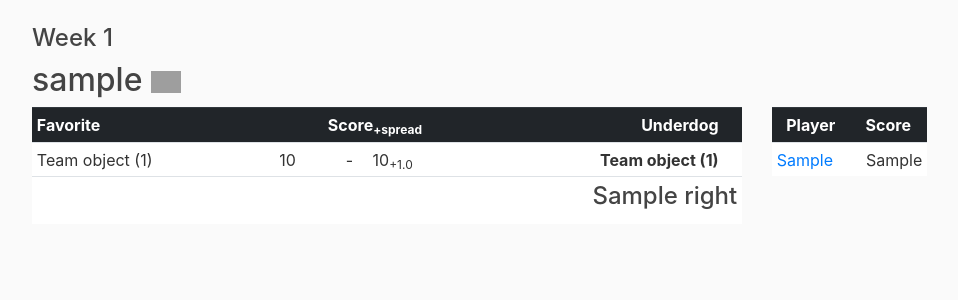
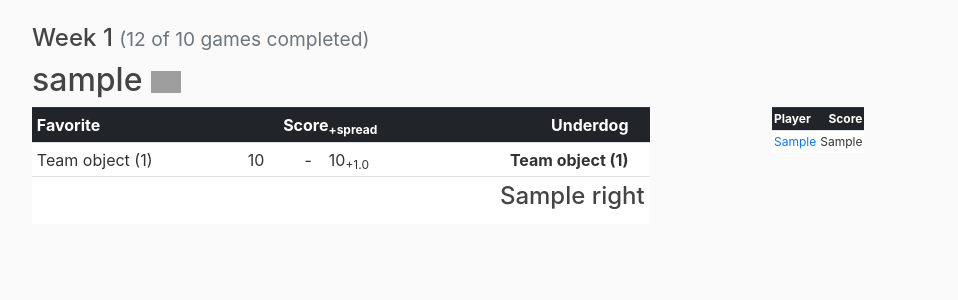
Before and after one commit to tammer/pool, a Django app: template pool/templates/pool/results.html in a window 1280 px wide. Shown: the part 56-356 px from the top of the page, without its empty margins (68-1026 px from the left). Run offline with Django 3.2, Linux system fonts and the light colour scheme; tables that the repository leaves empty hold one stand-in row (values such as "Sample post"); the template is opened without the code that fills it: values that come from a table or form of the project are taken from there, most other values are stand-ins (such as "Sample title", 1, 10 or a date in 2020); some libraries are stand-ins or nearby versions; grey boxes are pictures that could not be loaded.

Commit message:
style improvements

```diff
--- a/pool/management/commands/loadusers.py
+++ b/pool/management/commands/loadusers.py
@@ -15,7 +15,7 @@ class Command(BaseCommand):
 			print("Aborting")
 			exit()
 
-		for username in ['John','Adel','Andy','Madelyn','Mike','David']:
+		for username in ['John','Adel','Andy','Madelyn','Mike','David','Feldman','MichaelC','MikeLeroux','Lee','Whiler','Joff','Adam','Ivan','Tristan','Snow','MikeK','Steve','Ethan','Jason','Mark','Dustan','Warren','Karsten','Jeff']:
 			try:
 				user = User.objects.get(username=username)
 			except User.DoesNotExist:
--- a/pool/templates/pool/base.html
+++ b/pool/templates/pool/base.html
@@ -10,6 +10,13 @@
     <link rel="stylesheet" href="https://maxcdn.bootstrapcdn.com/bootstrap/4.0.0/css/bootstrap.min.css" integrity="sha384-Gn5384xqQ1aoWXA+058RXPxPg6fy4IWvTNh0E263XmFcJlSAwiGgFAW/dAiS6JXm" crossorigin="anonymous">
 
     <link rel="stylesheet" type="text/css" href="{% static 'pool/main.css' %}">
+
+    <style>
+		.table-condensed>thead>tr>th, .table-condensed>tbody>tr>th, .table-condensed>tfoot>tr>th, .table-condensed>thead>tr>td, .table-condensed>tbody>tr>td, .table-condensed>tfoot>tr>td{
+    padding: 2px;
+    font-size: 12px;
+}
+	</style>
 
 	<title>Monkey Pool!</title>
 </head>
--- a/pool/templates/pool/results.html
+++ b/pool/templates/pool/results.html
@@ -3,7 +3,7 @@
 	<main role="main" class="container">
 		<div class="row">
 			<div class="col">
-      			<h4>Week {{week_number}}</h4>
+      			<h4>Week {{week_number}} <small class="text-muted">(12 of {{total}} games completed)</small></h4>
       			<h2>
       				{{player}}
 					{% for b in right_array %}
@@ -13,10 +13,13 @@
 		    </div>
 		</div>
 		<div class="row">
-			<div class="col-md-8">
+			<div class="col-md-7">
 				{% include "./results_snippet.html" %}
 			</div>
-			<div class="col-md-2">
+			<div class="col-md-1">
+
+			</div>
+			<div class="col-md-1">
 				{% include "./standings_snippet.html" %}
 			</div>
 		</div>
--- a/pool/templates/pool/standings_snippet.html
+++ b/pool/templates/pool/standings_snippet.html
@@ -1,6 +1,6 @@
-<table class="table table-sm" style="background-color: white">
-	<tr class="thead-dark text-center">
-		<th>Player</th><th>Score</th>
+<table class="table table-sm table-condensed" style="background-color: white">
+	<tr class="thead-dark">
+		<th class='text-left'>Player</th><th class='text-right'>Score</th>
 	</tr>
 	{% for row in standings %}
 	<tr>
```
Also changed, not shown: pool/templates/pool/allpicks.html (+4 -3 lines).
